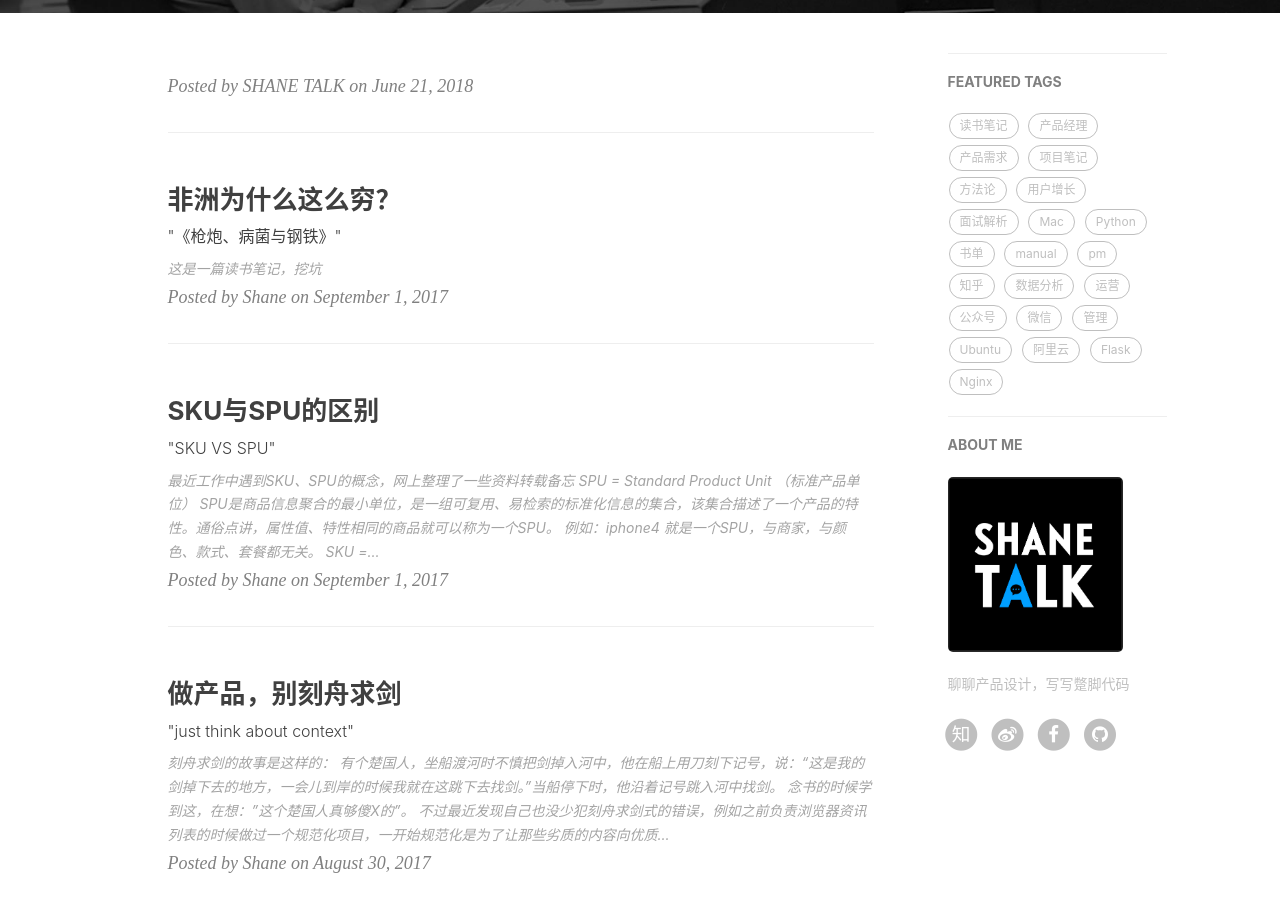
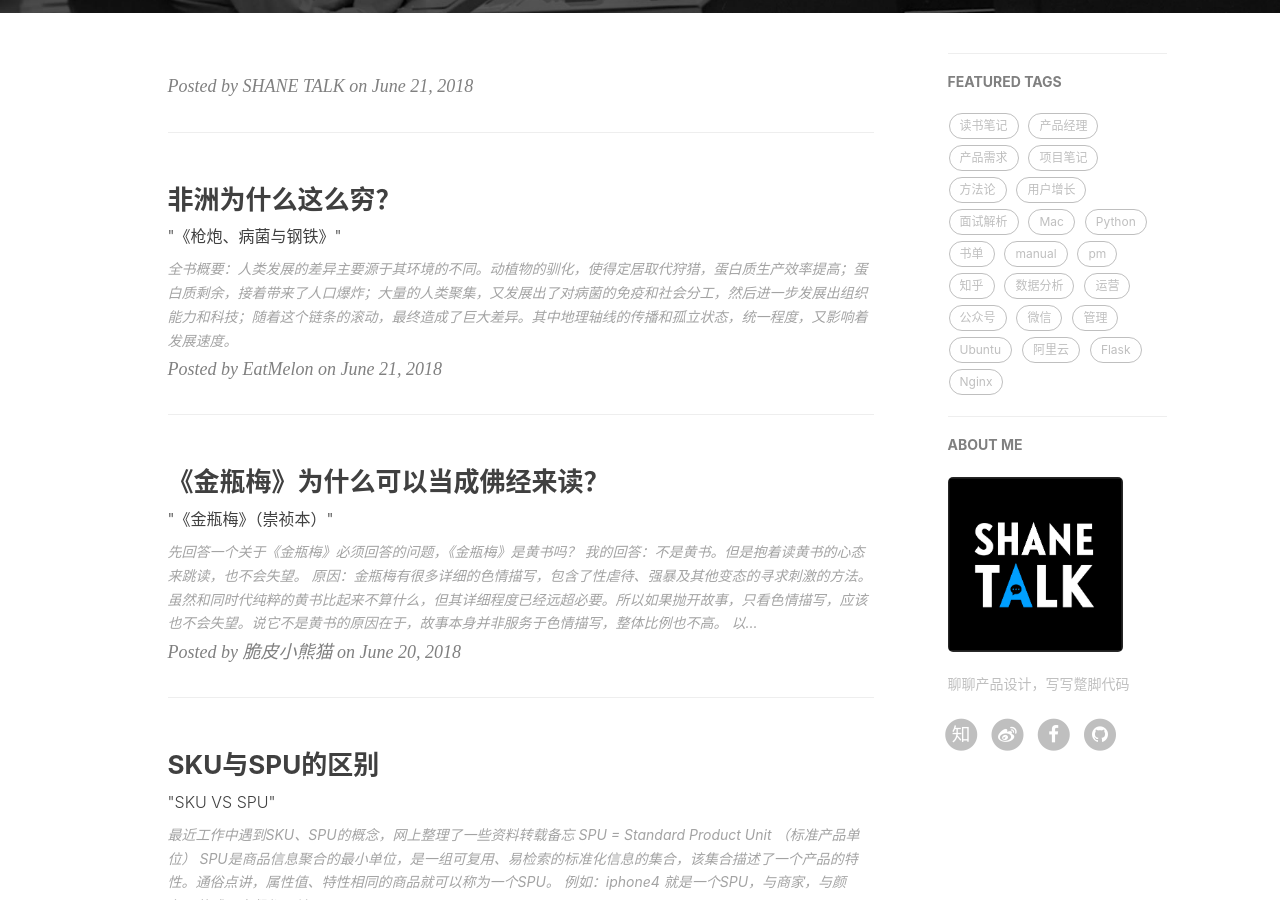
Before and after one commit to shaneliu/shaneliu.github.io, a Jekyll site: the page built from index.html, in a window 1280 px wide and 900 px high, scrolled down 405 px. Built offline with Jekyll 4.4.1, drawn with Linux system fonts in a browser that asks for light colours; nearby versions of some CDN libraries; the list of posts is cut into pages by our own code; comment, search, counter and statistics services are not loaded; some of the changed lines change nothing that is shown; some of the changed text lies outside the part shown.

Commit message:
initial commit

```diff
--- /dev/null
+++ b/_posts/2018-06-20-jin-ping-mei.markdown
@@ -0,0 +1,71 @@
+---
+layout:     post
+title:      "《金瓶梅》为什么可以当成佛经来读？"
+subtitle:   " \"《金瓶梅》（崇祯本）\""
+date:       2018-06-20 12:00:00
+author:     "脆皮小熊猫"
+header-img: "img/Material-design.jpg"
+tags:
+    - 读书笔记
+    - 小说
+---
+
+
+__先回答一个关于《金瓶梅》必须回答的问题，《金瓶梅》是黄书吗？__
+
+我的回答：不是黄书。但是抱着读黄书的心态来跳读，也不会失望。
+
+原因：金瓶梅有很多详细的色情描写，包含了性虐待、强暴及其他变态的寻求刺激的方法。虽然和同时代纯粹的黄书比起来不算什么，但其详细程度已经远超必要。所以如果抛开故事，只看色情描写，应该也不会失望。说它不是黄书的原因在于，故事本身并非服务于色情描写，整体比例也不高。
+
+__以下开始正题：《金瓶梅》为什么可以当成佛经来读？__
+
+这是很久以前听到的一种说法：《金瓶梅》应该当成佛经来读。那时还没有读过金瓶梅，深信《金瓶梅》是黄书、禁书，觉得这种说法太装X了，故意标新立异；要么就是太恶俗，标题党，直到自己看过《金瓶梅》。
+
+为了选择最合适的机缘，佛用千百亿种化身来度脱众生。所以佛经也可以或应该是千奇百怪的，哪怕是《金瓶梅》这样一本裹挟着浑浊欲望的奇书。
+
+金瓶梅的故事非常简单，是以西门庆为中心，围绕他的一妻六妾、众多情妇以及生意场、官场的朋友、伙伴、下属、仆人之间的日常故事。西门庆精于经商敛财，通过各种灰色手段进行了财富积累并买了个官职，整日和朋友妻妾淫欲挥霍，最后因为贪欲丧命，死后家道败落，妻妾四散，遗腹子出家偿孽，结束全书。
+
+书的主体讲了西门庆如何经商、做官，社交；西门庆如何狎妓、纳妾、通奸；妻妾的争风吃醋；仆人朋友的明争暗斗；官场的贪腐黑暗；背景画布则是明代中后期的社会经济文化的白描式写真，涵盖了建筑、交通、器物、饮食、礼节、民俗、风光等，繁而不杂，这些信息融入到主线故事中，使情节、人物、场景丰满充盈。
+
+《金瓶梅》想说，一切被欲望驱使的快乐都无法持久，一切苦心经营的财富都不可依靠，一切恩爱情义的结交都转眼成空。为了表达这种思想，作者用了用了近十年的时间跨度，近100万的文字篇幅，极尽辛苦之能事构筑了一派浩荡的繁华盛景，再陡然摧毁，令其一败涂地。前面铺陈越是华丽繁盛，后面的萧索凋零就越有张力。
+
+这种创作形式是不是很像西藏坛城沙画？这种宗教艺术需要数位僧侣花费十几天的时间，呕心沥血地创作出华美复杂、充满细节的曼陀罗沙画，在沙画完成的那一刻，僧侣们就将图案抹去，仿佛一切都不曾发生过。毁灭坛城，是警醒世人尘世的虚幻，也是佛教关于不执着的修行。
+
+<img src="/img/in-post/jin-ping-mei/tangka.jpg" width="100%">
+
+这本书用四字概括，讲的就是：__繁华幻灭__。说世事如黄梁一梦，虚幻而短促。正是：“一切有为法，如梦幻泡影，如露亦如电。”
+
+下面是几个具体的例子。摘选了《金瓶梅》中的几节宴饮对比，略尝滋味。
+
+（十五回 佳人笑赏玩灯楼 狎客帮嫖丽春院）
+
+_月娘到次日…同李娇儿、孟玉楼、潘金莲四顶轿子出门，都穿着妆花锦绣衣服，来兴、来安、玳安、画童四个小厮跟随着，竟到狮子街灯市李瓶儿新买的房子里来。李瓶儿知月娘众人来看灯，临街楼上设放围屏桌席，悬挂许多花灯。先迎接到客位内，见毕礼数，次让入后边明间内待茶，不必细说。到午间，客位内设四张桌席，叫了两个唱的－－董娇儿、韩金钏儿，弹唱饮酒。前边楼上设着细巧添换酒席，又请月娘众人登楼看灯玩耍。楼檐前挂着湘帘，悬着灯彩。吴月娘穿着大红妆花通袖袄儿，娇绿段裙，貂鼠皮袄。李娇儿、孟玉楼、潘金莲都是白绫袄儿，蓝段裙。李娇儿是沉香色遍地金比甲，孟玉楼是绿遍地金比甲，潘金莲是大红遍地金比甲，头上珠翠堆盈，凤钗半卸。俱搭伏定楼窗观看。那灯市中人烟凑集，十分热闹。当街搭数十座灯架，四下围列诸般买卖，玩灯男女，花红柳绿，车马轰雷.惟有潘金莲、孟玉楼同两个唱的，只顾搭伏着楼窗子望下观看。那潘金莲一径把白绫袄袖子儿搂着，显他那遍地金掏袖儿，露出那十指春葱来，带着六个金马镫戒指儿，探着半截身子，口中磕瓜子儿，把磕的瓜子皮儿都吐落在人身上，和玉楼两个嘻笑不止。内中有几个浮浪子弟，直指着谈论。一个说道：“一定是那公侯府里出来的宅眷。”一个又猜：“是贵戚王孙家艳妾，来此看灯。不然如何内家妆束？”又一个说道：“莫不是院中小娘儿？是那大人家叫来这里看灯弹唱。”_
+
+（第十回 武二充配孟州道 妻妾宴赏芙蓉亭）
+
+_请大娘子吴月娘、第二李娇儿、第三孟玉楼、第四孙雪娥、第五潘金莲，合家欢喜饮酒。家人媳妇、丫鬟使女两边侍奉。但见：_
+
+_香焚宝鼎，花插金瓶。器列象州之古玩，帘开合浦之明
+珠。水晶盘内，高堆火枣交梨；碧玉杯中，满泛琼浆玉液。
+烹龙肝，炮凤腑，果然下箸了万钱；黑熊掌，紫驼蹄，酒后
+献来香满座。碾破凤团，白玉瓯中分白浪；斟来琼液，紫金
+壶内喷清香。毕竟压赛孟尝君，只此敢欺石崇富。_
+
+_当下西门庆与吴月娘居上，其余李娇儿、孟玉楼、孙雪娥、潘金莲多两旁列坐，传杯弄盏，花簇锦攒。饮酒间，只见小厮玳安领下一个小厮、一个小女儿，才头发齐眉，生得乖觉，拿着两个盒儿，说道：“隔壁花家，送花儿来与娘们戴。”走到西门庆、月娘众人跟前，都磕了头，立在旁边，说：“俺娘使我送这盒儿点心并花儿与西门大娘戴。”_
+
+（第四十六回　元夜游行遇雪雨　妻妾戏笑卜龟儿）
+
+_西门庆命收了家火，使人请傅伙计、韩道国、云主管、贲四、陈敬济，大门首用一架围屏安放两张桌席，悬挂两盏羊角灯，摆设酒筵，堆集许多春檠果盒，各样肴馔。西门庆与伯爵、希大都一带上面坐了，伙计、主管两旁打横。大门首两边，一边十二盏金莲灯。还有一座小烟火，西门庆吩咐等堂客来家时放。先是六个乐工，抬铜锣铜鼓在大门首吹打。吹打了一回，又请吹细乐上来。李铭、王柱两个小优儿筝、琵琶上来，弹唱灯词。那街上来往围看的人，莫敢仰视。西门庆带忠靖冠，丝绒鹤氅，白绫袄子。玳安与平安两个，一递一桶放花儿。两名排军执揽杆拦挡闲人，不许向前拥挤。不一时，碧天云静，一轮皓月东升之时，街上游人十分热闹。_
+
+
+（第九十一回 孟玉楼爱嫁李衙内　李衙内怒打玉簪儿）
+
+_到次日，吴月娘送茶完饭。杨姑娘已死，孟大妗子、二妗子、孟大姨都送茶到县中。衙内这边下回书，请众亲戚女眷做三日，扎彩山，吃筵席。都是三院乐人妓女，动鼓乐扮演戏文。吴月娘那日亦满头珠翠，身穿大红通袖袍儿，百花裙，系蒙金带，坐大轿来衙中，进入后边院落，静俏俏无个人接应。想起当初，有西门庆在日，姊妹们那样闹热，往人家赴席来家，都来相见说话，一条板凳坐不了，如今并无一个儿了。一面扑着西门庆灵床儿，不觉一阵伤心，放声大哭。哭了一回，被丫鬟小玉劝止。_
+
+（第九十六回 春梅姐游旧家池馆 杨光彦作当面豺狼）
+
+_小玉拿花园门山子门钥匙，开了门，月娘、大妗子陪春梅，到里边游看了半日。但见：_
+
+_垣墙欹损，台榭歪斜。两边画壁长青笞，满地花砖生碧草。山前怪石遭塌毁，不显嵯峨；亭内凉床被渗漏，已无框档。石洞口蛛丝结网，鱼池内虾蟆成群。狐狸常睡卧云亭，黄鼠往来藏春阁。料想经年无人到，也知尽日有云来。_
+
+_春梅看了一回，先走到李瓶儿那边。见楼上丢着些折桌、坏凳、破椅子，下边房都空锁着，地下草长的荒荒的。方来到他娘这边，楼上还堆着些生药香料，下边他娘房里，止有两座厨柜，床也没了。因问小玉：“俺娘那张床往那去了？怎的不见？”小玉道：“俺三娘嫁人，赔了俺三娘去了。”月娘走到跟前说：“因你爹在日，将他带来那张八步床赔了大姐在陈家，落后他起身，却把你娘这张床赔了他，嫁人去了。”春梅道：“我听见大姐死了，说你老人家把床还抬的来家了。”月娘道：“那床没钱使，只卖了八两银子，打发县中皂隶，都使了。”春梅听言，点了点头儿。那星眼中由不的酸酸的，口中不言，心内暗道：“想着俺娘那咱，争强不伏弱的问爹要买了这张床。我实承望要回了这张床去，也做他老人家一念儿，不想又与了人去了。”由不的心下惨切。又问月娘：“俺六娘那张螺甸床怎的不见？”月娘道：“一言难尽。自从你爹下世，日逐只有出去的，没有进来的。常言家无营活计，不怕斗量金。也是家中没盘缠，抬出去交人卖了。”春梅问：“卖了多少银子？”月娘道：“止卖了三十五两银子。”春梅道：“可惜了，那张床，当初我听见爹说，值六十两多银子，只卖这些儿。早知你老人家打发，我到与你老人家三四十两银子要了也罢。”月娘道：“好姐姐，人那有早知道的？”一面叹息了半日。_
--- a/_posts/2018-06-21- Guns-Germs-and-Steel.markdown
+++ b/_posts/2018-06-21- Guns-Germs-and-Steel.markdown
@@ -2,8 +2,8 @@
 layout:     post
 title:      "非洲为什么这么穷？"
 subtitle:   " \"《枪炮、病菌与钢铁》\""
-date:       2017-09-01 12:00:00
-author:     "Shane"
+date:       2018-06-21 12:00:00
+author:     "EatMelon"
 header-img: "img/Material-design.jpg"
 tags:
     - 读书笔记
@@ -11,4 +11,4 @@ tags:
 ---
 
 
->这是一篇读书笔记，挖坑
+>全书概要：人类发展的差异主要源于其环境的不同。动植物的驯化，使得定居取代狩猎，蛋白质生产效率提高；蛋白质剩余，接着带来了人口爆炸；大量的人类聚集，又发展出了对病菌的免疫和社会分工，然后进一步发展出组织能力和科技；随着这个链条的滚动，最终造成了巨大差异。其中地理轴线的传播和孤立状态，统一程度，又影响着发展速度。
```
Also changed, not shown: img/in-post/jin-ping-mei/tangka.jpg (added).
